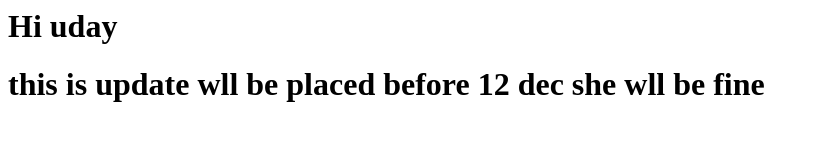
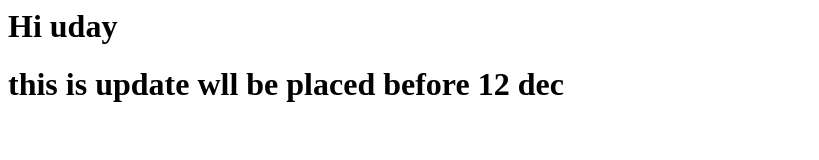
Before and after one commit to Udayrajc/Git, a plain HTML site: page index.html in a window 1280 px wide. Shown: the whole page, without its empty margins (0-819 px from the left). Drawn offline with Linux system fonts and the light colour scheme.

Commit message:
Update index.html

```diff
--- a/index.html
+++ b/index.html
@@ -1,4 +1,3 @@
 <h1>Hi uday<h1>
 this is update
 wll be placed before 12 dec
-she wll be fine
```
